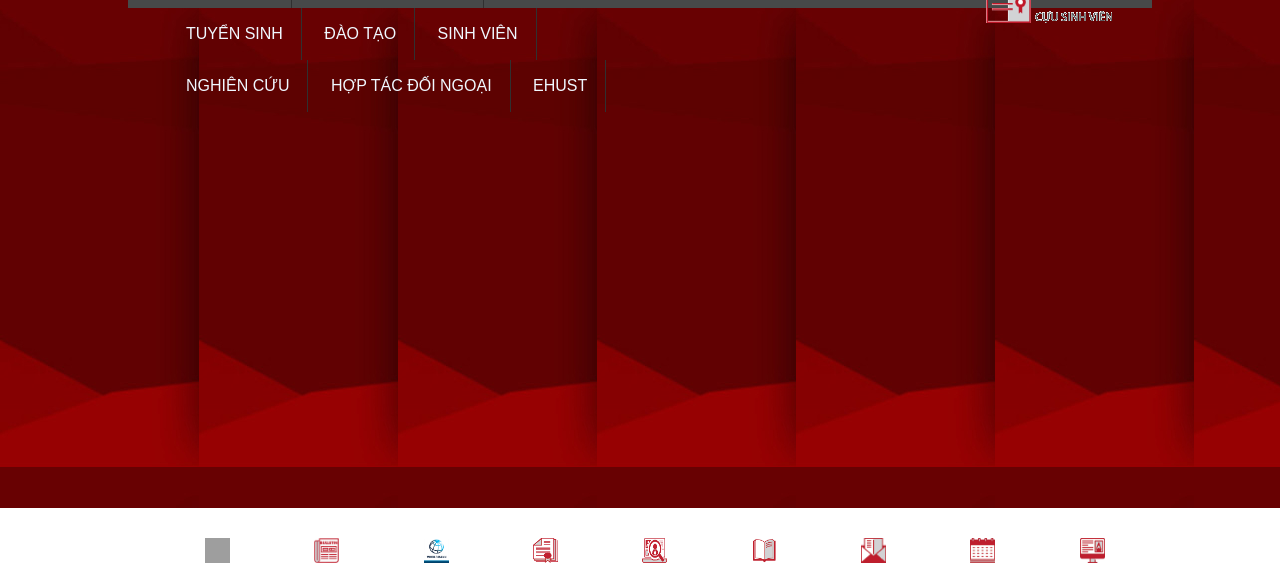
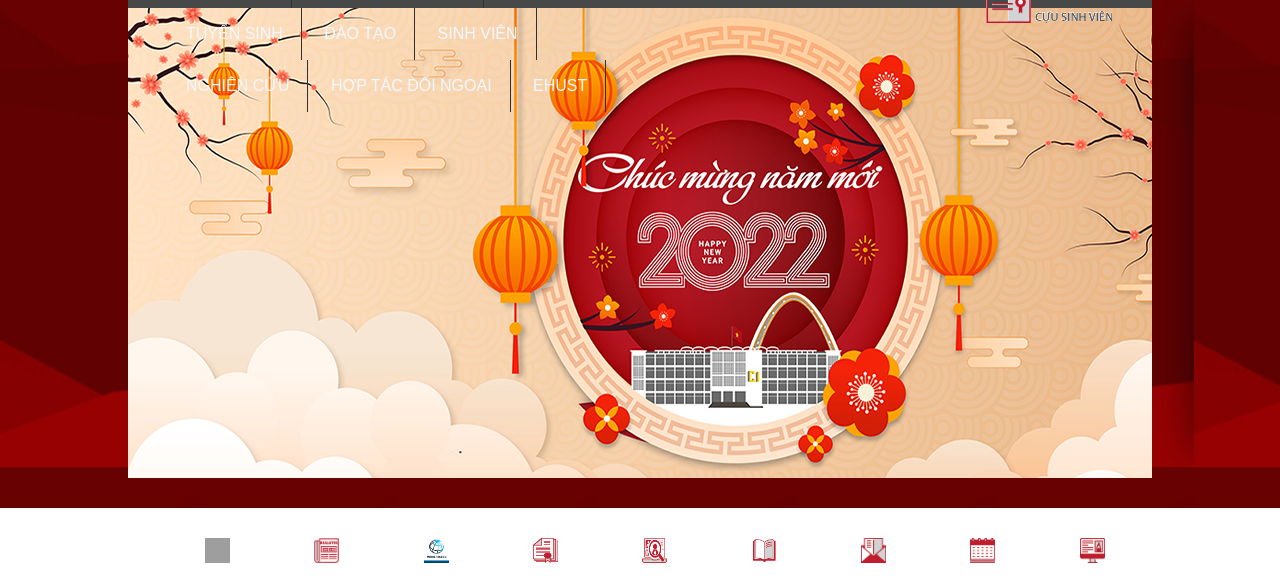
Before and after one commit to hathechi/asssignment_web, a plain HTML site: page index.html in a window 1280 px wide. Shown: the part 169-753 px from the top of the page. Drawn offline with Linux system fonts and the light colour scheme; grey boxes are pictures that could not be loaded.

Commit message:
fix conflict

```diff
--- a/css/style.css
+++ b/css/style.css
@@ -35,12 +35,8 @@ header{
 .container{
   height: 500px;
      width: 80%;
-<<<<<<< HEAD
-    background: url(../Images/br2.jpg )no-repeat  ;
+    background: url(../Images/br2.jpg ) no-repeat  ;
 
-=======
-    background: url(../Images/br2.jpg)no-repeat ;width: 1320;height: 422;
->>>>>>> 4ccc2f14e8912bf8caac669a8bd7ce2d08e2ef3d
 }
 .nav{
       width: 80%;
```
